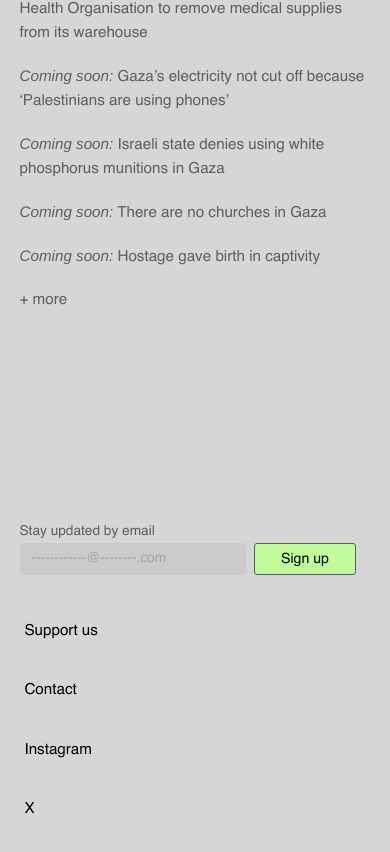
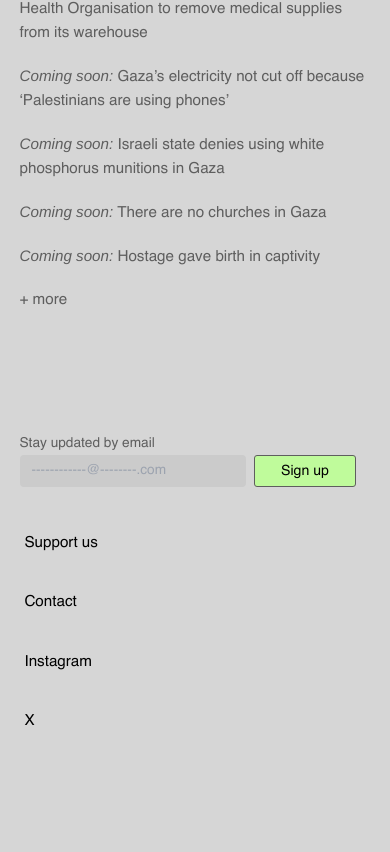
Before and after one commit to tamtzekin/hasbara-tracker, a React (Create React App) app: page / in a window 390 px wide. Shown: the part 781-1633 px from the top of the page. After the commit the page ends 1561 px from the top, so only its background shows below. Built offline with nearby package versions, Linux system fonts and the light colour scheme.

Commit message:
(mobile) footer pulled up tighter to body text

```diff
--- a/src/components/Footer.js
+++ b/src/components/Footer.js
@@ -5,7 +5,7 @@ import '../App.css';
 const Footer = () => {
     return (
         <>
-        <div className="footer-container ml-10 mobile:ml-0">
+        <div className="footer-container ml-10 mobile:ml-0 mobile:mt-[-25%]">
       <footer className="flex-col bg-neutral-900 text-white sm:mt-0 mt-5">
         {/* To centre within column, add: flex items-center */}
 
```
